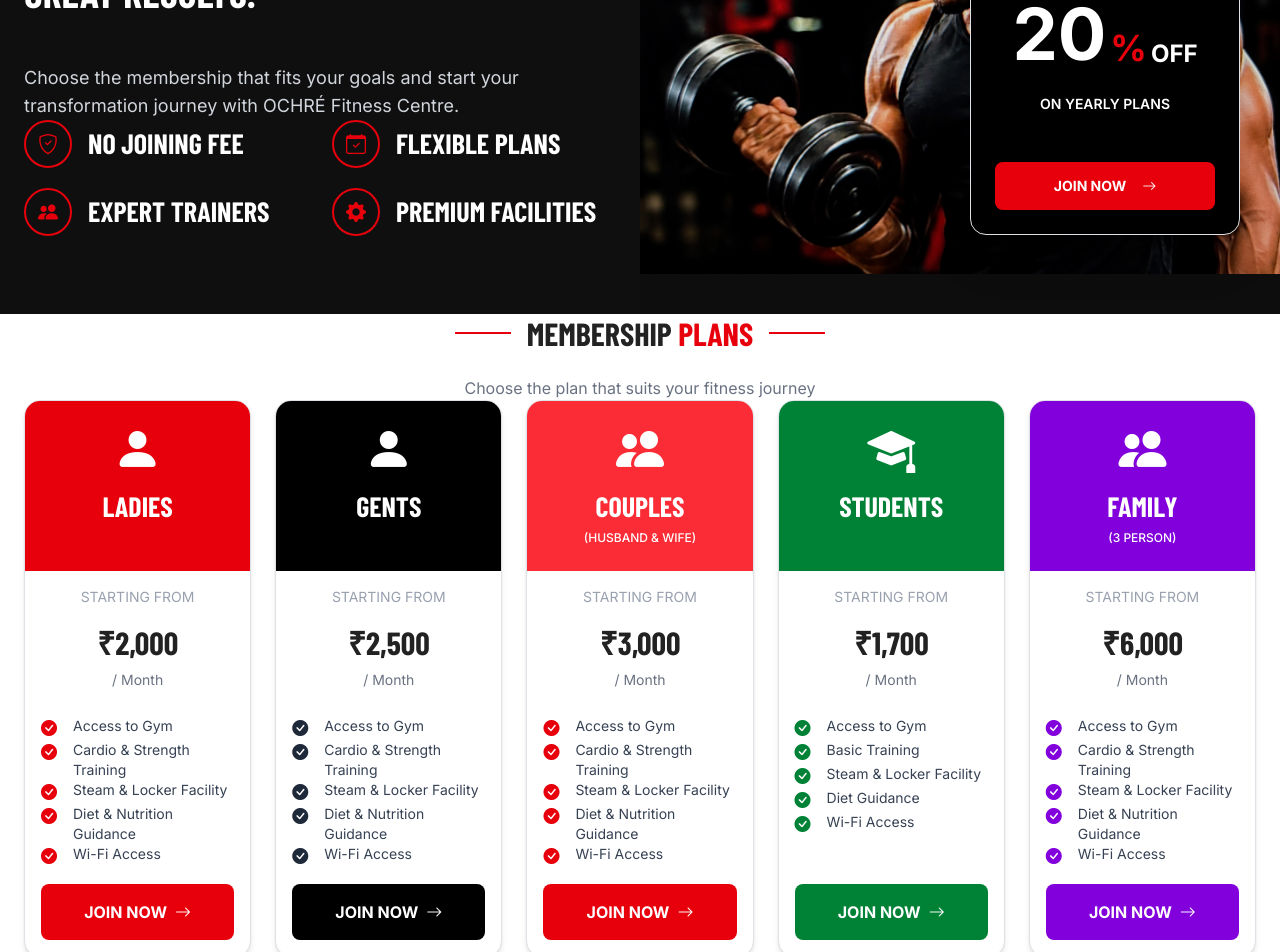
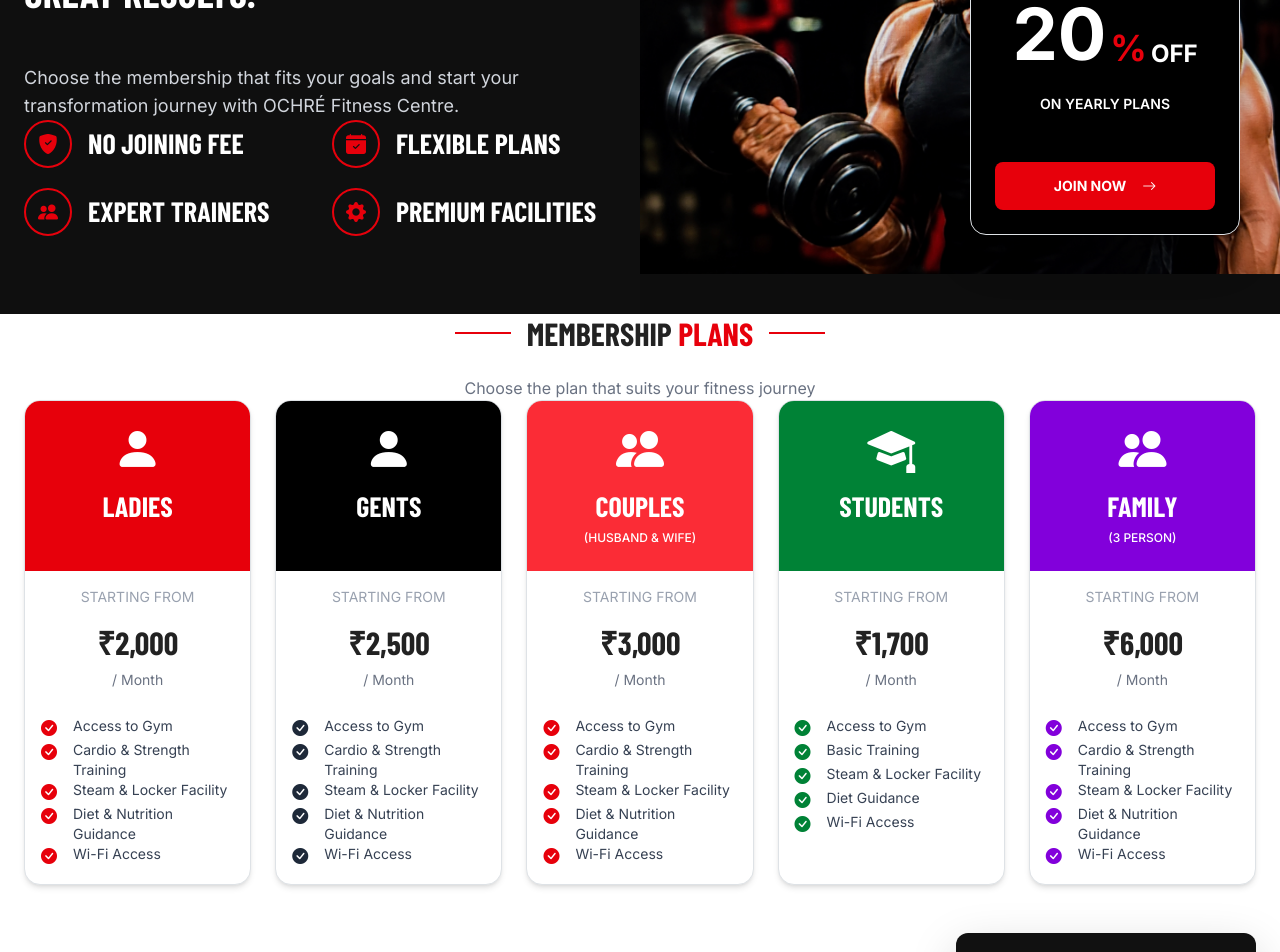
Before and after one commit to Ebinesh07/gym-website, a React (Vite) app in the folder gym-website/: page /fees in a window 1280 px wide. Shown: the part 340-1292 px from the top of the page. Built offline with nearby package versions, Linux system fonts and the light colour scheme; a web font is replaced by a local one.

Commit message:
updates in frontend

```diff
--- a/gym-website/src/components/CTA/CTA.jsx
+++ b/gym-website/src/components/CTA/CTA.jsx
@@ -1,4 +1,5 @@
 import { useState } from "react";
+import { useNavigate } from "react-router-dom";
 import "./CTA.css";
 
 import athlete from "../../assets/Sportsimages/cta-athlete.png";
@@ -13,6 +14,7 @@ import {
 } from "react-icons/fa";
 
 const CTA = () => {
+  const navigate = useNavigate();
   const [formData, setFormData] = useState({
     name: "",
     email: "",
@@ -103,13 +105,14 @@ const response = await fetch(
 
     const data = await response.json();
 
-    if (!response.ok) {
+    if (!response.ok || !data.success) {
       alert(data.message || "Registration failed");
       return;
     }
 
-    alert("Free trial booked successfully!");
+    alert("🎉 Free Trial Booked Successfully!");
 
+    // Reset form
     setFormData({
       name: "",
       email: "",
@@ -118,10 +121,16 @@ const response = await fetch(
       goal: "",
     });
 
+    // Clear validation errors
     setErrors({});
+
+    // Redirect to Home after 1 second
+    setTimeout(() => {
+      navigate("/");
+    }, 1000);
+
   } catch (error) {
     console.error("Registration Error:", error);
-
     alert("Unable to connect to server");
   } finally {
     setLoading(false);
--- a/gym-website/src/components/TopBar/TopBar.jsx
+++ b/gym-website/src/components/TopBar/TopBar.jsx
@@ -32,21 +32,21 @@
           <div className="flex items-center gap-5">
 
             <a
-              href="#"
+              href="https://wa.me/919578852900"
               className="hover:text-black duration-300"
             >
-              <i className="bi bi-facebook"></i>
+              <i className="bi bi-whatsapp"></i>
             </a>
 
             <a
-              href="#"
+              href="https://www.instagram.com/ochrefitnesscentre"
               className="hover:text-black duration-300"
             >
               <i className="bi bi-instagram"></i>
             </a>
 
             <a
-              href="#"
+              href="https://youtube.com/@ochrefitnesscentresivakasi6017"
               className="hover:text-black duration-300"
             >
               <i className="bi bi-youtube"></i>
--- a/gym-website/src/pages/About/Aboutsec2.jsx
+++ b/gym-website/src/pages/About/Aboutsec2.jsx
@@ -123,7 +123,7 @@ const Aboutsec2 = () => {
 
           {/* Community */}
           <div className="text-center lg:text-left border-t sm:border-t-0 lg:border-l border-gray-200 pt-10 lg:pt-0 lg:pl-10 ">
-           <i className="bi bi-people-fill text-6xl" style={{ color: "var(--primary-color)" }}></i>
+           <i className="bi bi-people text-6xl" style={{ color: "var(--primary-color)" }}></i>
 
             <h3 className="text-2xl font-bold mb-4">
               OUR COMMUNITY
--- a/gym-website/src/pages/About/Aboutsec3.jsx
+++ b/gym-website/src/pages/About/Aboutsec3.jsx
@@ -27,7 +27,7 @@ const facilities = [
   },
   {
     image: nutrition,
-    icon: "bi-apple",
+    icon: "bi bi-fork-knife",
     title: "NUTRITION CAFÉ",
     desc: "Healthy food and protein shakes to fuel your fitness journey.",
   },
--- a/gym-website/src/pages/About/Aboutsec5.jsx
+++ b/gym-website/src/pages/About/Aboutsec5.jsx
@@ -1,5 +1,6 @@
 import "bootstrap-icons/font/bootstrap-icons.css";
 import ctaImg from "../../Asserts/a8.png";
+import { Link } from "react-router-dom";
 
 const Aboutsec5 = () => {
   return (
@@ -96,8 +97,8 @@ const Aboutsec5 = () => {
               "
             >
               {/* Join Now */}
-<a
-  href="#registration"
+<Link
+  to="/cta"
   className="
     px-3 py-3
     border-2 border-red-300
@@ -113,15 +114,16 @@ const Aboutsec5 = () => {
     hover:text-red-500
     hover:border-red-500
     transition-all duration-300
+    no-underline
   "
 >
   JOIN NOW
   <i className="bi bi-arrow-right text-xl"></i>
-</a>
+</Link>
 
               {/* Book Trial */}
-             <a
-  href="#registration"
+            <Link
+  to="/cta"
   className="
     w-full
     sm:w-auto
@@ -137,12 +139,13 @@ const Aboutsec5 = () => {
     hover:bg-gray-100
     hover:scale-105
     transition-all duration-300
+    no-underline
   "
 >
   BOOK FREE TRIAL
 
   <i className="bi bi-arrow-right text-xl text-red-600"></i>
-</a>
+</Link>
             </div>
           </div>
 
--- a/gym-website/src/pages/Contact/Contactsec1.jsx
+++ b/gym-website/src/pages/Contact/Contactsec1.jsx
@@ -9,7 +9,7 @@ const Contactsec1 = () => {
       subtitle: "TIMINGS",
     },
     {
-      icon: "bi-person-heart",
+      icon: "bi-person",
       title: "FRIENDLY",
       subtitle: "SUPPORT",
     },
--- a/gym-website/src/pages/Fees/Fees1.jsx
+++ b/gym-website/src/pages/Fees/Fees1.jsx
@@ -1,14 +1,15 @@
 import "bootstrap-icons/font/bootstrap-icons.css";
 import f1 from "../../Asserts/f1.png";
+import { Link } from "react-router-dom";
 
 const Fees1 = () => {
   const features = [
     {
-      icon: "bi-shield-check",
+      icon: "bi-shield-fill-check",
       text: "NO JOINING FEE",
     },
     {
-      icon: "bi-calendar-check",
+      icon: "bi-calendar-check-fill",
       text: "FLEXIBLE PLANS",
     },
     {
@@ -126,8 +127,8 @@ const Fees1 = () => {
       </p>
 
       {/* Button */}
-      <a
-        href="#registration"
+ <Link
+  to="/cta"
   className="
     w-full
     h-12
@@ -151,7 +152,7 @@ const Fees1 = () => {
 >
   Join Now
   <i className="bi bi-arrow-right"></i>
-      </a>
+</Link>
     </div>
   );
 
--- a/gym-website/src/pages/Fees/Fees2.jsx
+++ b/gym-website/src/pages/Fees/Fees2.jsx
@@ -261,31 +261,7 @@ const Fees2 = () => {
                   ))}
                 </div>
 
-                {/* Button */}
-<a
-  href="#registration"
-  className={`
-    w-full
-    mt-3
-    py-3
-    rounded-lg
-    text-white
-    font-bold
-    uppercase
-    transition-all
-    duration-300
-    hover:scale-105
-    hover:shadow-lg
-    flex
-    items-center
-    justify-center
-    gap-2
-    ${plan.button}
-  `}
->
-  Join Now
-  <i className="bi bi-arrow-right"></i>
-</a>
+
               </div>
             </div>
           ))}
--- a/gym-website/src/pages/Login/Login.jsx
+++ b/gym-website/src/pages/Login/Login.jsx
@@ -79,10 +79,6 @@ const response = await fetch(
 
       <div className="w-full max-w-7xl min-h-screen lg:min-h-[760px] bg-[#111] lg:rounded-3xl overflow-hidden shadow-[0_20px_80px_rgba(0,0,0,.45)] grid lg:grid-cols-2">
 
-        {/* ================================================= */}
-        {/* LEFT SIDE */}
-        {/* ================================================= */}
-
         <div className="relative hidden lg:flex flex-col justify-between min-h-[760px] overflow-hidden ">
 
           <img
@@ -91,11 +87,7 @@ const response = await fetch(
             className="absolute inset-0 w-full h-full object-cover"
           />
 
-          {/* Dark Overlay */}
-
           <div className="absolute inset-0 bg-gradient-to-r from-black/90 via-black/70 to-black/30"></div>
-
-          {/* Red Accent */}
 
           <div className="absolute -left-24 top-0 h-full w-64 bg-red-600 rotate-[12deg] opacity-25"></div>
 
@@ -205,10 +197,6 @@ const response = await fetch(
 
         </div>
 
-        {/* ================================================= */}
-        {/* RIGHT SIDE */}
-        {/* ================================================= */}
-
         <div className="flex items-center justify-center bg-[#181818] px-6 py-12 lg:px-16 m-2">
 
           <div className="w-full max-w-[430px]">
@@ -262,7 +250,7 @@ const response = await fetch(
 
                 <div className="flex items-center h-16 border border-gray-300 rounded-xl px-4 focus-within:border-red-600 focus-within:ring-2 focus-within:ring-red-100 transition-all m-2">
 
-                  <i className="bi bi-envelope text-red-600 text-xl mr-3"></i>
+                  <i className="bi bi-envelope text-red-600 text-xl mr-2 px-2"></i>
 
                  <input
   type="email"
@@ -276,7 +264,6 @@ const response = await fetch(
 
               </div>
 
-              {/* ================= PASSWORD ================= */}
 
               <div >
 
@@ -286,7 +273,7 @@ const response = await fetch(
 
                 <div className="flex items-center h-16 border border-gray-300 rounded-xl px-4 focus-within:border-red-600 focus-within:ring-2 focus-within:ring-red-100 transition-all m-2">
 
-                  <i className="bi bi-lock text-red-600 text-xl mr-3"></i>
+                  <i className="bi bi-lock text-red-600 text-xl mr-2 px-2"></i>
 
 <div className="flex items-center w-full">
   <input
@@ -310,14 +297,9 @@ const response = await fetch(
     ></i>
   </button>
 </div>
-
-
-
                 </div>
 
               </div>
-
-              {/* ================= REMEMBER & FORGOT ================= */}
 
               <div className="flex items-center justify-between text-sm my-3">
 
@@ -342,8 +324,6 @@ const response = await fetch(
                 </Link>
 
               </div>
-
-              {/* ================= LOGIN BUTTON ================= */}
 
                              <button
   type="submit"
@@ -434,13 +414,12 @@ const response = await fetch(
               </div>
             </form>
 
-          </div> {/* Login Card */}
+          </div>
 
-        </div> {/* Right Side */}
+        </div>
+      </div>
 
-      </div> {/* Main Grid */}
-
-    </div> {/* max-w-7xl Container */}
+    </div>
 
   </section>
 );
```
Also changed, not shown: gym-website/src/components/Navbar/Navbar.jsx (+1 -6 lines), gym-website/src/pages/Signup/Signup.jsx (+8 -15 lines). Lines whose indentation alone changed are shown as unchanged.
